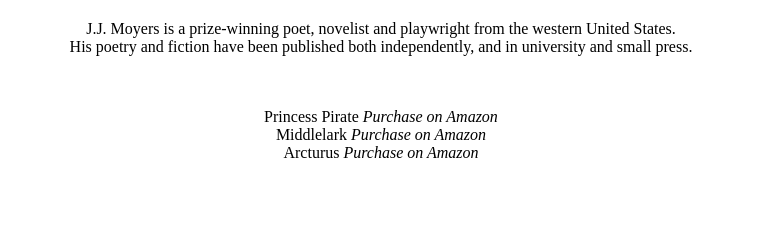
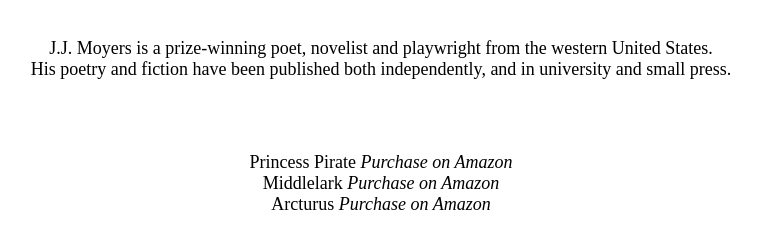
Before and after one commit to jjmoyers/jjmoyers.github.io, a plain HTML site: page index.html in a window 1280 px wide. Shown: the part 648-881 px from the top of the page, without its empty margins (259-1020 px from the left). Before the commit the page ends 826 px from the top, so only its background shows below. Drawn offline with Linux system fonts and the light colour scheme.

Commit message:
Update index.html

```diff
--- a/index.html
+++ b/index.html
@@ -7,11 +7,13 @@
 <IMG SRC="http://www.jjmoyers.com/jjpic.jpg" width="600" height="600" border="1">
 <BR>
 <BR>
+<p style="font-size:18px">
 J.J. Moyers is a prize-winning poet, novelist and playwright from the western United States.<BR>
 His poetry and fiction have been published both independently, and in university and small press.<BR>
+</P>
 <BR>
 <BR>
-<p align ="center">
+<p align ="center" style="font-size:18px">
 Princess Pirate <I>Purchase on Amazon</I><BR>
 Middlelark <I>Purchase on Amazon</I><BR>
 Arcturus <I>Purchase on Amazon</I><BR>
```
